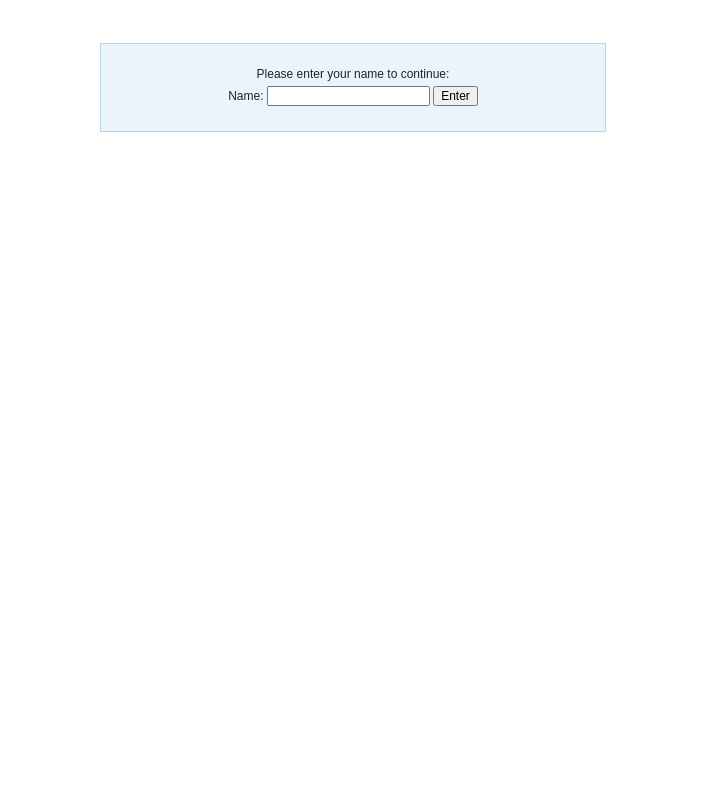
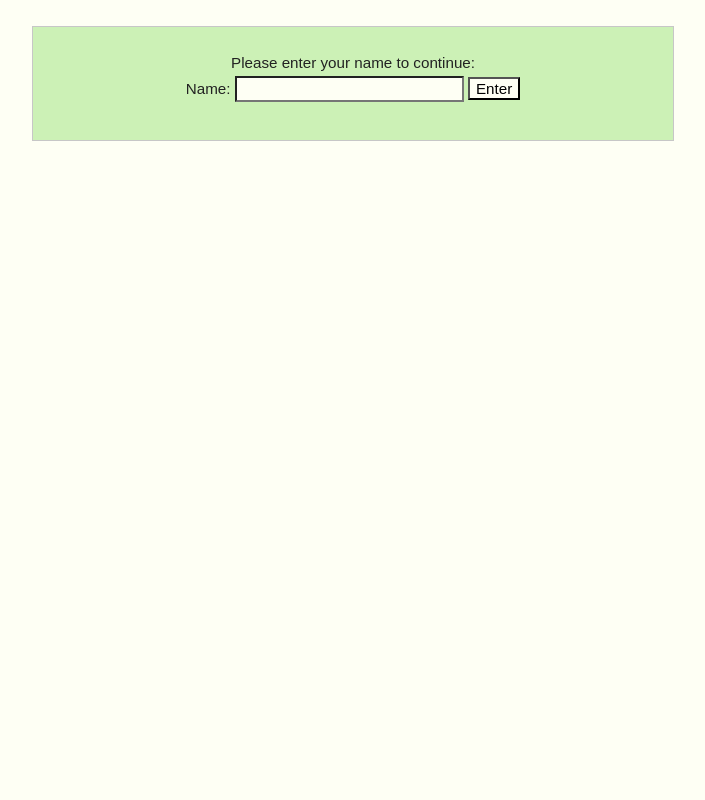
Before and after one commit to wojtek77/chat, a PHP site: page / in a window 1280 px wide. Shown: the whole page, without its empty margins (287-992 px from the left). Run offline with PHP 8.4, Linux system fonts and the light colour scheme.

Commit message:
Changed CSS

```diff
--- a/style.css
+++ b/style.css
@@ -1,57 +1,72 @@
 
 /* CSS Document */
+html {
+    height: 100%;
+    margin: 0;
+    padding: 0; }
+
 body {
-	font:12px arial;
-	color: #222;
-	text-align:center;
-	padding:35px; }
+    height: 96%;
+    font: 95% arial;
+    color: #222;
+    background: #FEFFF4;
+    text-align: center;
+    margin: 0;
+    padding: 0; }
 
 form, p, span {
-	margin:0;
-	padding:0; }
+    margin: 0;
+    padding: 0; }
 
-input { font:12px arial; }
+input {
+    background: #FEFFF4;
+    font: 110% arial; }
+
+input[type=submit] {
+    font-size: 100%;
+}
 
 a {
-	color:#0000FF;
-	text-decoration:none; }
+    color: #0000FF;
+    text-decoration: none; }
 
-	a:hover { text-decoration:underline; }
+a:hover { text-decoration: underline; }
 
 #wrapper, #loginform {
-	margin:0 auto;
-	padding-bottom:25px;
-	background:#EBF4FB;
-	width:504px;
-	border:1px solid #ACD8F0; }
+    margin: 2% auto;
+    background: #CCF1B6;
+    width: 95%;
+    height: 95%;
+    border: 1px #C7C7C7 solid; }
 
-#loginform { padding-top:18px; }
+#loginform { padding-top: 18px; width: 50%; height: auto; padding-top: 1.5em; padding-bottom: 2.5em; }
 
-	#loginform p { margin: 5px; }
+#loginform p { margin: 5px; }
 
 #chatbox {
-	text-align:left;
-	margin:0 auto;
-	margin-bottom:25px;
-	padding:10px;
-	background:#fff;
-	height:270px;
-	width:430px;
-	border:1px solid #ACD8F0;
-	overflow:auto; }
+    text-align: left;
+    margin: 0 auto;
+    margin-bottom: 25px;
+    padding: 0.5em 1ex 0.1em;
+    background: #FEFFF4;
+    height: 75%;
+    width: 90%;
+    border: 1px solid #C7C7C7;
+    overflow: auto; }
 
 #usermsg {
-	width:395px;
-	border:1px solid #ACD8F0; }
+    width: 85%;
+    padding: 0.5ex;
+    border: 1px solid #C7C7C7; }
 
 #submit { width: 60px; }
 
 .error { color: #ff0000; }
 
-#menu { padding:12.5px 25px 12.5px 25px; }
+#menu { padding: 12.5px 25px 12.5px 25px; }
 
-.welcome { float:left; }
+.welcome { float: left; }
 
-.logout { float:right; }
+.logout { float: right; }
 
 .msgln { margin:0 0 2px 0; }
```
